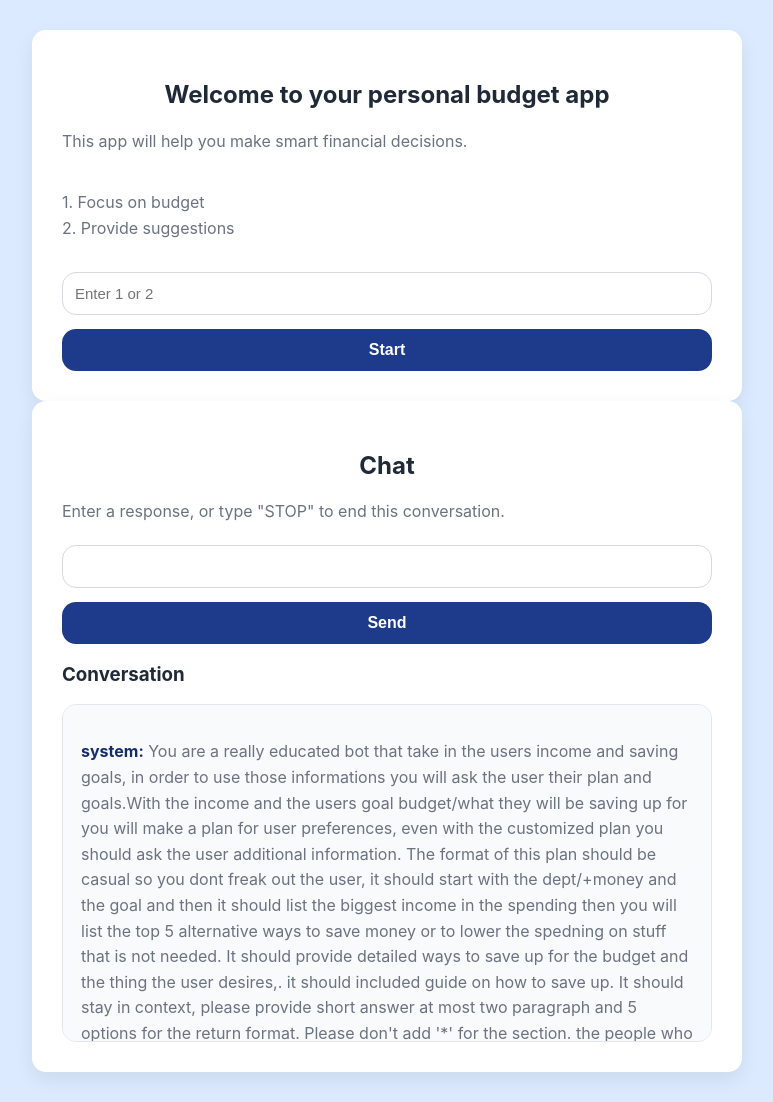
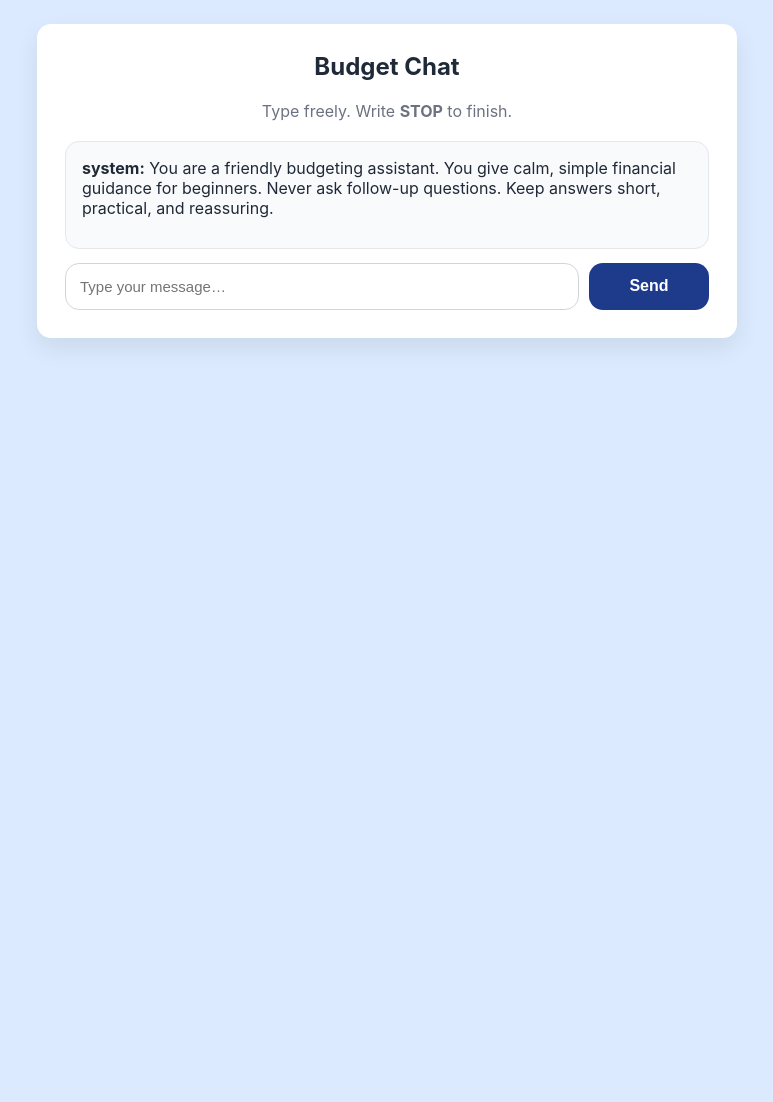
Before and after one commit to winstonelu/presidential-ai, a Flask app: page /chat in a window 1280 px wide. Shown: the whole page, without its empty margins (253-1026 px from the left). After the commit the page ends 343 px from the top, so only its background shows below. Run offline with Flask 3, Linux system fonts and the light colour scheme.

Commit message:
Fix code

```diff
--- a/app.py
+++ b/app.py
@@ -1,79 +1,60 @@
+# app.py
 from flask import Flask, request, jsonify, render_template
 from openai import OpenAI
 
 app = Flask(__name__)
 
-client = OpenAI(api_key="")
+client = OpenAI(api_key="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")
 
-system_prompt_base = """You are a really educated bot that take in the users income and saving goals, in order to use those informations you will ask the user their plan and goals.With the income and the users goal budget/what they will be saving up for you will make a plan for user preferences, even with the customized plan you should ask the user additional information.
-
-The format of this plan should be casual so you dont freak out the user, it should start with the dept/+money and the goal and then it should list the biggest income in the spending then you will list the top 5 alternative ways to save money or to lower the spedning on stuff that is not needed. It should provide detailed ways to save up for the budget and the thing the user desires,. it should included guide on how to save up. It should stay in context, please provide short answer at most two paragraph and 5 options for the return format. Please don't add '*' for the section.
-
-the people who will be interacting with the ai will be people who need to keep track of their money and need to be smart in their budget and dont know how to use money wiseley. these people would include children elderly and young adults.
+system_prompt_base = """
+You are a friendly budgeting assistant.
+You give calm, simple financial guidance for beginners.
+Never ask follow-up questions.
+Keep answers short, practical, and reassuring.
 """
 
-# One global chat history
-chat_history = [
-    {"role": "system", "content": system_prompt_base}
-]
-
+chat_history = [{"role": "system", "content": system_prompt_base}]
 
 @app.route("/")
 def index():
     return render_template("index.html")
 
-
 @app.route("/start", methods=["POST"])
 def start():
     global chat_history
+    chat_history = [{"role": "system", "content": system_prompt_base}]
+    choice = request.json.get("choice")
 
-    user_choice = request.json.get("choice")
+    if choice == 1:
+        chat_history[0]["content"] += "\nUser wants a step-by-step budget."
+    elif choice == 2:
+        chat_history[0]["content"] += "\nUser wants saving suggestions."
 
-    # reset
-    chat_history = [{"role": "system", "content": system_prompt_base}]
-
-    if user_choice == 1:
-        chat_history[0]["content"] += "\nThe user wants a budget. Provide step-by-step plan."
-    elif user_choice == 2:
-        chat_history[0]["content"] += "\nThe user wants suggestions."
-
-    return jsonify({"session_id": "static"})
-
+    return jsonify({"session_id": "ok"})
 
 @app.route("/chat")
-def chat_page():
-    # page displays chat and input
-    return render_template(
-        "index.html",
-        chat=chat_history,
-        assistant_response=None,
-        first=False,
-        history=[]
-    )
-
+def chat():
+    return render_template("index.html", chat=chat_history)
 
 @app.route("/message", methods=["POST"])
 def message():
     global chat_history
+    user_msg = request.json.get("message")
 
-    user_prompt = request.json.get("message")
+    if user_msg == "STOP":
+        return jsonify({"response": "Conversation ended. You did great today."})
 
-    if user_prompt == "STOP":
-        return jsonify({"history": chat_history})
+    chat_history.append({"role":"user","content":user_msg})
 
-    chat_history.append({"role": "user", "content": user_prompt})
-
-    response = client.chat.completions.create(
+    res = client.chat.completions.create(
         model="gpt-4o",
         messages=chat_history
     )
 
-    assistant_response = response.choices[0].message.content
+    reply = res.choices[0].message.content
+    chat_history.append({"role":"assistant","content":reply})
 
-    chat_history.append({"role": "assistant", "content": assistant_response})
-
-    return jsonify({"response": assistant_response})
-
+    return jsonify({"response": reply})
 
 if __name__ == "__main__":
     app.run(debug=True, host="0.0.0.0", port=80)
--- a/templates/index.html
+++ b/templates/index.html
@@ -1,3 +1,4 @@
+<!-- templates/index.html -->
 <!DOCTYPE html>
 <html lang="en">
 <head>
@@ -15,184 +16,203 @@
     --text-main: #1f2937;
     --text-soft: #6b7280;
     --radius: 14px;
-            --shadow: 0 8px 20px rgba(0, 0, 0, 0.07);
+    --shadow: 0 10px 25px rgba(0,0,0,0.08);
 }
+* { box-sizing: border-box; }
 body {
-            font-family: 'Inter', sans-serif;
+    font-family: Inter, system-ui, sans-serif;
     background: var(--bg);
     margin: 0;
-            padding: 30px;
+    padding: 24px;
     color: var(--text-main);
 }
 .container {
-            max-width: 650px;
+    max-width: 700px;
     margin: auto;
     background: var(--card-bg);
-            padding: 30px;
+    padding: 28px;
     border-radius: var(--radius);
     box-shadow: var(--shadow);
-            animation: fadeIn 0.5s ease;
 }
-        h2 {
-            text-align: center;
-            color: var(--text-main);
-            font-weight: 700;
+h2 { text-align: center; margin-top: 0; }
+.subtitle { text-align: center; color: var(--text-soft); }
+
+.choice-grid {
+    display: grid;
+    grid-template-columns: 1fr 1fr;
+    gap: 16px;
+    margin-top: 20px;
 }
-        p {
-            color: var(--text-soft);
-            line-height: 1.6;
+.choice {
+    border: 2px solid #e5e7eb;
+    border-radius: var(--radius);
+    padding: 18px;
+    cursor: pointer;
+    transition: .2s;
 }
-        form {
+.choice:hover {
+    border-color: var(--primary);
+    background: #f0f6ff;
+}
+.choice.active {
+    border-color: var(--primary);
+    background: #eaf2ff;
+}
+.choice h4 { margin: 0 0 6px; }
+
+button {
+    width: 100%;
     margin-top: 20px;
-            display: flex;
-            flex-direction: column;
-            gap: 14px;
-        }
-        input[type="text"] {
-            padding: 12px;
-            border: 1px solid #d7d9df;
-            border-radius: var(--radius);
-            font-size: 15px;
-            transition: 0.2s;
-        }
-        input[type="text"]:focus {
-            border-color: var(--primary);
-            outline: none;
-            box-shadow: 0 0 0 3px rgba(59, 91, 219, 0.15);
-        }
-        button {
-            padding: 12px 18px;
+    padding: 14px;
     background: var(--primary);
     color: white;
     border: none;
     border-radius: var(--radius);
     font-size: 16px;
+    font-weight: 600;
     cursor: pointer;
-            font-weight: 600;
-            transition: 0.25s;
 }
-        button:hover {
-            background: var(--primary-dark);
-            transform: translateY(-2px);
-            box-shadow: 0 4px 12px rgba(59, 91, 219, 0.25);
-        }
+button:hover { background: var(--primary-dark); }
+
 .chat-box {
+    margin-top: 20px;
+    padding: 16px;
+    border-radius: var(--radius);
     background: #f9fafc;
-            padding: 18px;
-            border-radius: var(--radius);
-            margin-top: 15px;
-            max-height: 300px;
+    max-height: 380px;
     overflow-y: auto;
-            border: 1px solid #e4e6eb;
+    border: 1px solid #e5e7eb;
 }
 .msg {
-            margin-bottom: 12px;
-            padding-bottom: 8px;
-            border-bottom: 1px solid #ececec;
+    margin-bottom: 14px;
 }
-        .msg strong {
-            color: var(--primary-dark);
+.msg.user strong { color: var(--primary); }
+.msg.assistant strong { color: var(--accent); }
+
+.chat-input {
+    display: flex;
+    gap: 10px;
+    margin-top: 14px;
 }
-        .end-section {
-            margin-top: 20px;
-            padding: 25px;
-            background: var(--card-bg);
+.chat-input input {
+    flex: 1;
+    padding: 14px;
     border-radius: var(--radius);
-            box-shadow: var(--shadow);
+    border: 1px solid #d1d5db;
+    font-size: 15px;
 }
-        a {
-            color: var(--primary);
-            font-weight: 600;
-            text-decoration: none;
+.chat-input input:focus {
+    outline: none;
+    border-color: var(--primary);
+    box-shadow: 0 0 0 3px rgba(30,58,138,.15);
 }
-        a:hover {
-            text-decoration: underline;
+.chat-input button {
+    width: 120px;
+    margin-top: 0;
 }
-        @keyframes fadeIn {
-            from { opacity: 0; transform: translateY(10px); }
-            to { opacity: 1; transform: translateY(0); }
+
+.fade { animation: fade .4s ease; }
+@keyframes fade {
+    from { opacity:0; transform:translateY(8px);}
+    to { opacity:1; transform:none;}
 }
 </style>
 </head>
+
 <body>
 
-<!-- START PAGE -->
-<div class="container">
-    <h2>Welcome to your personal budget app</h2>
-    <p>This app will help you make smart financial decisions.</p>
+{% if chat is not defined %}
+<div class="container fade">
+    <h2>Personal Budget Assistant</h2>
+    <p class="subtitle">Pick how you want help today</p>
 
-    <form id="startForm">
-        <p>1. Focus on budget<br>2. Provide suggestions</p>
-        <input type="text" name="choice" id="choiceInput" placeholder="Enter 1 or 2" required>
-        <button type="submit">Start</button>
-    </form>
+    <div class="choice-grid">
+        <div class="choice" data-value="1">
+            <h4>Build a Budget</h4>
+            <p>Create a clear spending & saving plan</p>
+        </div>
+        <div class="choice" data-value="2">
+            <h4>Get Suggestions</h4>
+            <p>Improve money habits & reduce waste</p>
+        </div>
+    </div>
+
+    <button id="startBtn" disabled>Continue</button>
 </div>
 
 <script>
-    document.getElementById('startForm').addEventListener('submit', async (e) => {
-        e.preventDefault();
-
-        const choice = document.getElementById('choiceInput').value;
-
-        const res = await fetch('/start', {
-            method: 'POST',
-            headers: { 'Content-Type': 'application/json' },
-            body: JSON.stringify({ choice: parseInt(choice) })
+let selected = null;
+document.querySelectorAll(".choice").forEach(c => {
+    c.onclick = () => {
+        document.querySelectorAll(".choice").forEach(x=>x.classList.remove("active"));
+        c.classList.add("active");
+        selected = c.dataset.value;
+        document.getElementById("startBtn").disabled = false;
+    };
 });
 
+document.getElementById("startBtn").onclick = async () => {
+    const res = await fetch("/start", {
+        method:"POST",
+        headers:{ "Content-Type":"application/json" },
+        body: JSON.stringify({ choice: Number(selected) })
+    });
     const data = await res.json();
+    if(data.session_id) window.location.href="/chat";
+};
+</script>
+{% endif %}
 
-        if (data.session_id) {
-            window.location.href = `/chat`;
-        }
-    });
-</script>
-
-<!-- CHAT PAGE -->
 {% if chat is defined %}
-<div class="container">
-    <h2>Chat</h2>
-
-    <p>Enter a response, or type "STOP" to end this conversation.</p>
-
-    <form id="chatForm">
-        <input type="text" id="chatInput" name="message" required>
-        <button type="submit">Send</button>
-    </form>
-
-    <h3>Conversation</h3>
+<div class="container fade">
+    <h2>Budget Chat</h2>
+    <p class="subtitle">Type freely. Write <b>STOP</b> to finish.</p>
 
     <div class="chat-box" id="chatHistory">
         {% for msg in chat %}
-        <p class="msg"><strong>{{ msg.role }}:</strong> {{ msg.content }}</p>
+        <div class="msg {{ msg.role }}">
+            <strong>{{ msg.role }}:</strong> {{ msg.content }}
+        </div>
         {% endfor %}
+    </div>
+
+    <div class="chat-input">
+        <input id="chatInput" placeholder="Type your message…" />
+        <button id="sendBtn">Send</button>
     </div>
 </div>
 
 <script>
-document.getElementById("chatForm").addEventListener("submit", async (e) => {
-    e.preventDefault();
+const box = document.getElementById("chatHistory");
+box.scrollTop = box.scrollHeight;
 
-    const userMessage = document.getElementById("chatInput").value;
-    document.getElementById("chatInput").value = "";
-
-    const res = await fetch("/message", {
-        method: "POST",
-        headers: { "Content-Type": "application/json" },
-        body: JSON.stringify({ message: userMessage })
+document.getElementById("sendBtn").onclick = send;
+document.getElementById("chatInput").addEventListener("keydown", e=>{
+    if(e.key==="Enter") send();
 });
 
+async function send(){
+    const input = document.getElementById("chatInput");
+    if(!input.value.trim()) return;
+
+    const msg = input.value;
+    input.value="";
+
+    box.innerHTML += `<div class="msg user"><strong>You:</strong> ${msg}</div>`;
+    box.scrollTop = box.scrollHeight;
+
+    const res = await fetch("/message",{
+        method:"POST",
+        headers:{ "Content-Type":"application/json" },
+        body: JSON.stringify({ message: msg })
+    });
     const data = await res.json();
 
-    const box = document.getElementById("chatHistory");
-    box.innerHTML += `<p class="msg"><strong>You:</strong> ${userMessage}</p>`;
-
-    if (data.response) {
-        box.innerHTML += `<p class="msg"><strong>Assistant:</strong> ${data.response}</p>`;
+    if(data.response){
+        box.innerHTML += `<div class="msg assistant fade"><strong>Assistant:</strong> ${data.response}</div>`;
+        box.scrollTop = box.scrollHeight;
     }
-
-    box.scrollTop = box.scrollHeight;
-});
+}
 </script>
 {% endif %}
 
```
Lines whose indentation alone changed are shown as unchanged.
